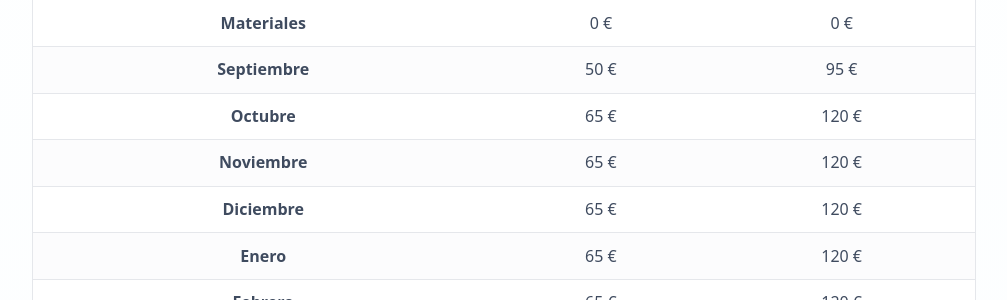
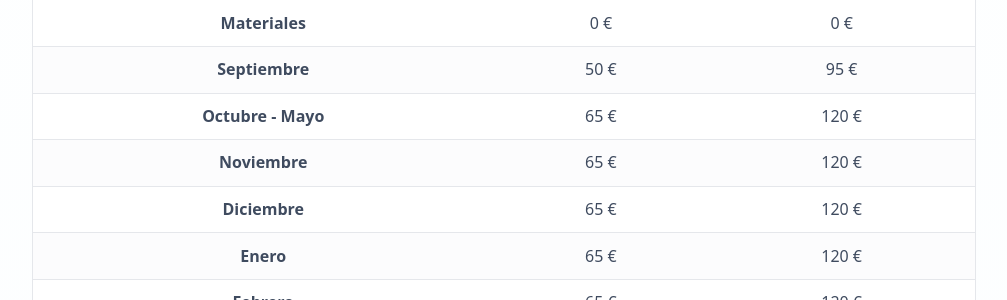
Before and after one commit to dixonbruce/englishco, a Jekyll site: the page built from condiciones.html, in a window 1280 px wide and 900 px high, scrolled down 453 px. Shown: the part 155-455 px from the top of the window, without its empty margins (136-1143 px from the left). Built offline with Jekyll 4.4.1, drawn with Linux system fonts in a browser that asks for light colours.

Commit message:
Update table header for October to October - Mayo

```diff
--- a/condiciones.html
+++ b/condiciones.html
@@ -81,7 +81,7 @@ permalink: "/condiciones.html"
       </tr>
 
       <tr>
-        <th scope="row">Octubre</th>
+        <th scope="row">Octubre - Mayo</th>
         <td>65 €</td>
         <td>120 €</td>
       </tr>
```
